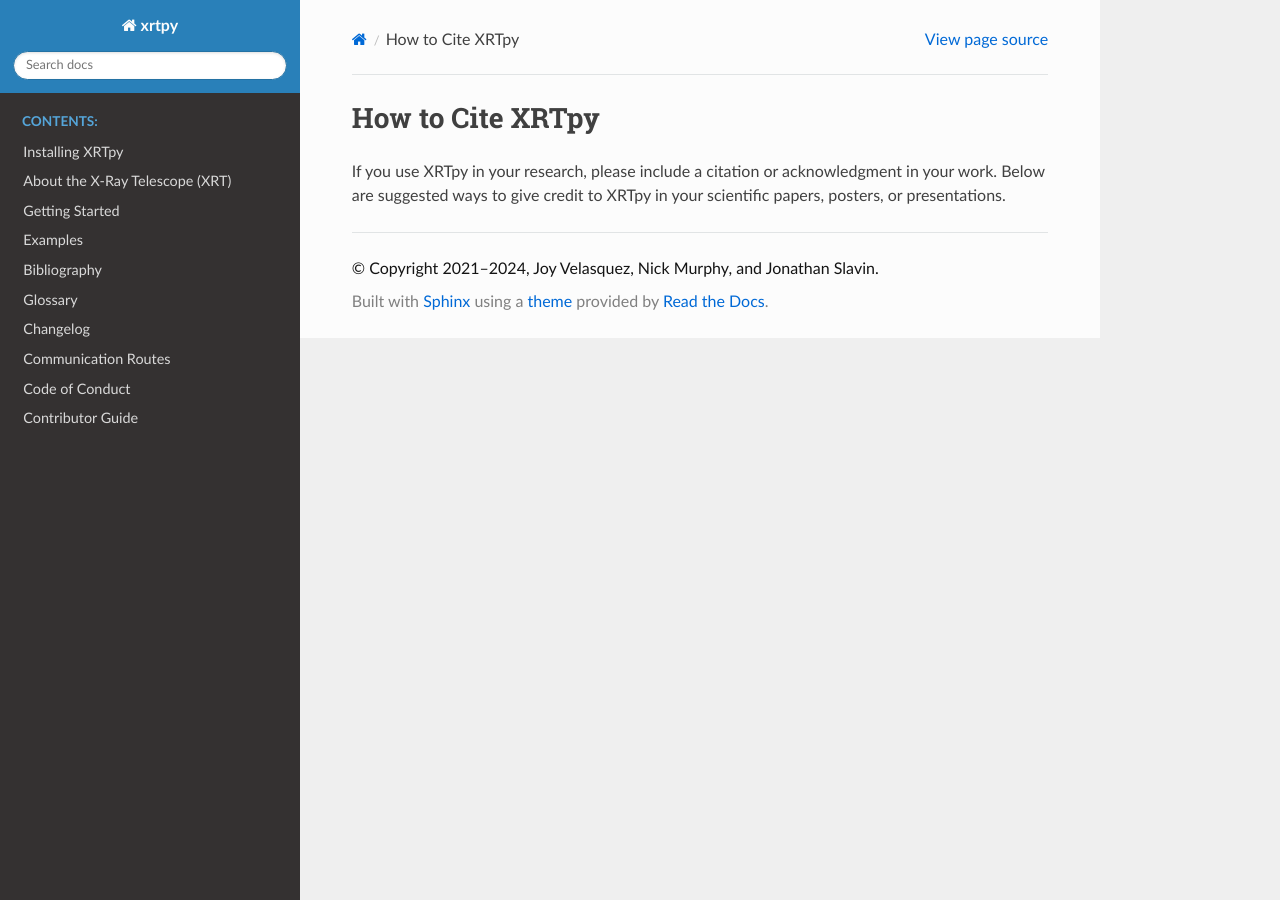
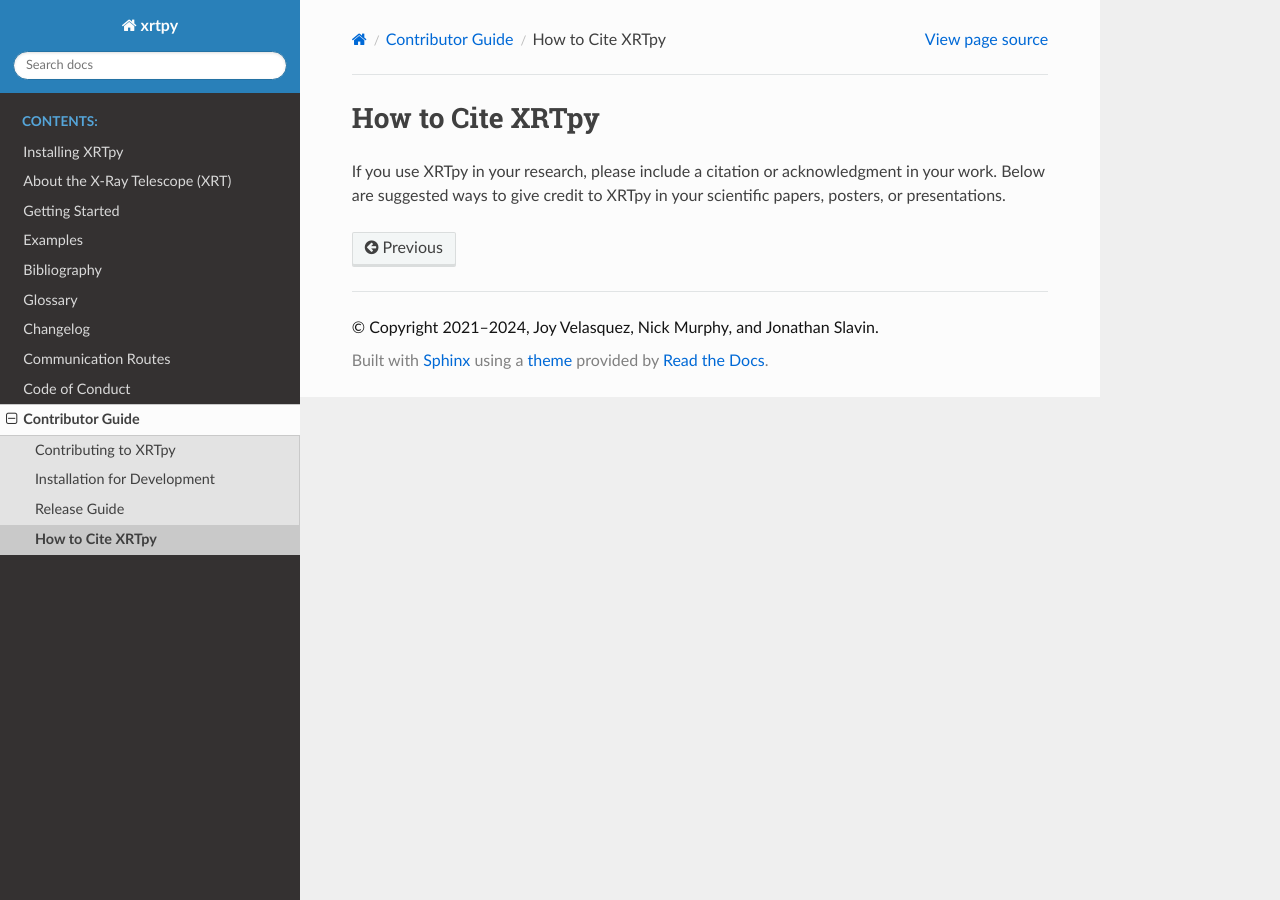
Before and after one commit to HinodeXRT/xrtpy, a Sphinx documentation site: the page built from docs/contributing/acknowledging_xrtpy.rst, in a window 1280 px wide. Built offline with Sphinx 7.4.7 and the Read the Docs theme 2.0.0, drawn with Linux system fonts in a browser that asks for light colours; pages that are not in the unit, such as notebooks, are missing from menus.

Commit message:
Correction, name of rst file

```diff
--- a/docs/contributing/index.rst
+++ b/docs/contributing/index.rst
@@ -10,4 +10,4 @@ Contributor Guide
    contributing
    installation_for_development
    release_guide
-   citation_guide
+   acknowledging_xrtpy
```
